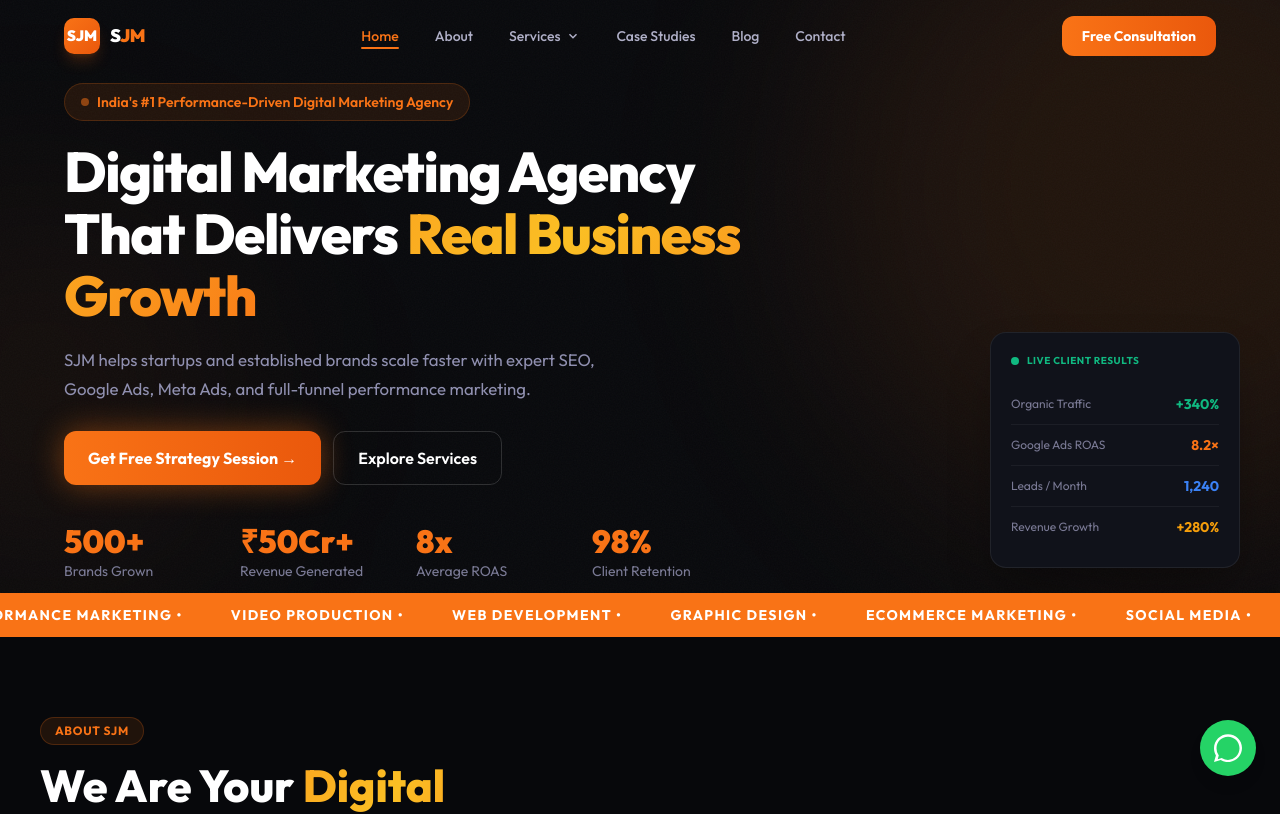
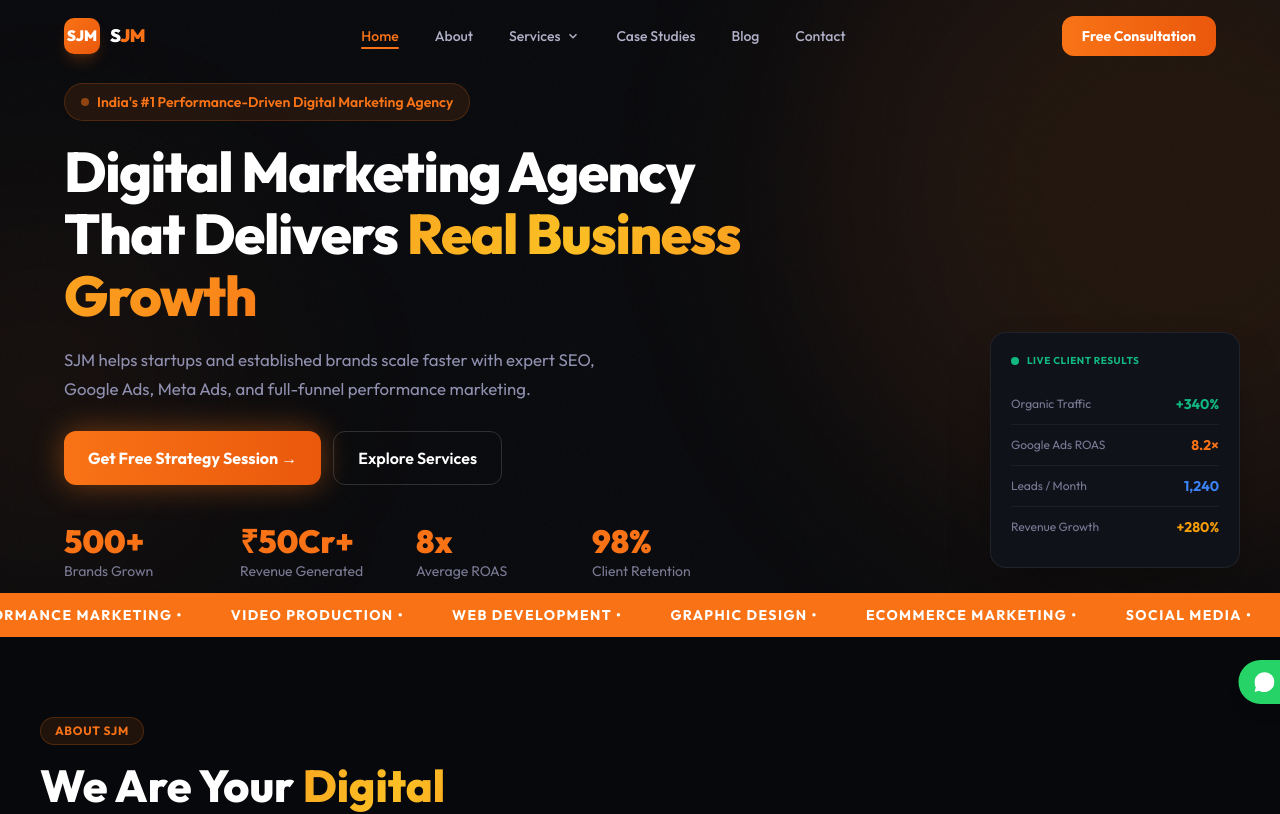
Before and after one commit to Kunalchauhan0608/KC-Project, a Next.js app: page / in a window 1280 px wide. Shown: the top 814 px of the page. Built offline with nearby package versions, Linux system fonts and the light colour scheme.

Commit message:
whatsapp slider added

```diff
--- a/app/layout.tsx
+++ b/app/layout.tsx
@@ -48,21 +48,34 @@
         <main className="min-h-screen">{children}</main>
         <Footer />
 
-        {/* WhatsApp Floating Icon */}
+
+      {/* WhatsApp Slider */}
+<div className="fixed right-0 bottom-24 z-[9999] group flex items-center">
+
   <a
     href="https://wa.me/917291001898"
     target="_blank"
     rel="noopener noreferrer"
-  className="fixed bottom-6 right-6 z-50 w-14 h-14 flex items-center justify-center bg-[#25D366] rounded-full shadow-lg hover:scale-110 transition-all duration-300"
+    className="flex items-center gap-2 bg-[#25D366] text-white px-4 py-3 rounded-l-full shadow-lg
+    transform translate-x-[78%] group-hover:translate-x-0 transition-transform duration-300"
   >
     <svg
       xmlns="http://www.w3.org/2000/svg"
       viewBox="0 0 32 32"
-    className="w-7 h-7 fill-white"
+      className="w-5 h-5 fill-white"
     >
-    <path d="M16 .396C7.163.396 0 7.559 0 16.396c0 2.89.756 5.706 2.188 8.17L0 32l7.64-2.165a15.94 15.94 0 0 0 8.36 2.303c8.837 0 16-7.163 16-16S24.837.396 16 .396zm0 29.195a13.13 13.13 0 0 1-6.687-1.83l-.48-.284-4.533 1.285 1.208-4.42-.312-.454A13.103 13.103 0 0 1 2.87 16.396C2.87 8.992 8.596 3.267 16 3.267s13.13 5.725 13.13 13.129S23.404 29.59 16 29.59z"/>
+      <path d="M16 .396C7.163.396 0 7.559 0 16.396c0 2.89.756 5.706 2.188 8.17L0 32l7.64-2.165a15.94 15.94 0 0 0 8.36 2.303c8.837 0 16-7.163 16-16S24.837.396 16 .396z"/>
     </svg>
+
+    <span className="text-sm font-semibold whitespace-nowrap">
+      Chat on WhatsApp
+    </span>
+
   </a>
+
+</div>
+
+
       </body>
     </html>
   );
```
Lines whose indentation alone changed are shown as unchanged.
